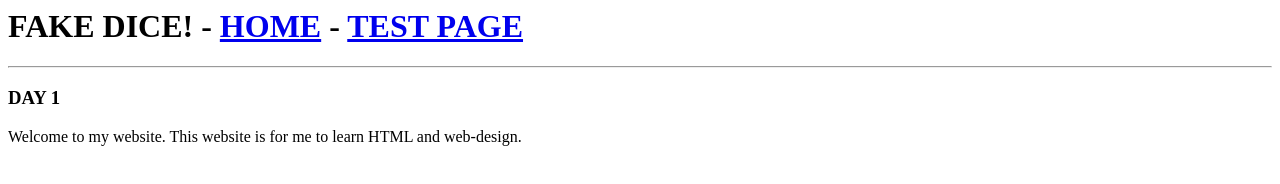
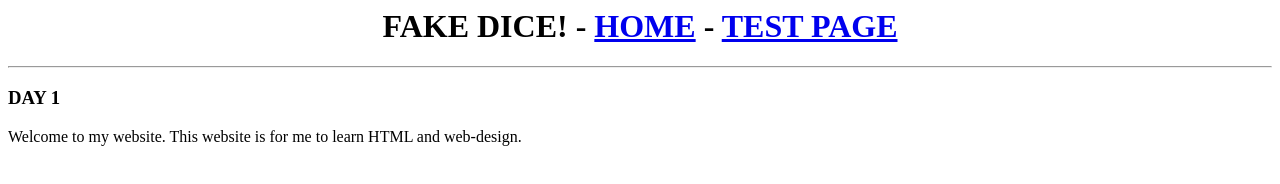
Before and after one commit to fkdce/web, a plain HTML site: page index.html in a window 1280 px wide. Drawn offline with Linux system fonts and the light colour scheme.

Commit message:
Update index.html

```diff
--- a/index.html
+++ b/index.html
@@ -1,7 +1,7 @@
 <html>
   <head>
     <title>FAKE DICE! | Home</title>
-    <h1><center></center>FAKE DICE! - <a href="https://fkdce.github.io/web/">HOME</a> - <a href="https://fkdce.github.io/web/testpage.html">TEST PAGE</a></center></h1>
+    <h1><center>FAKE DICE! - <a href="https://fkdce.github.io/web/">HOME</a> - <a href="https://fkdce.github.io/web/testpage.html">TEST PAGE</a></center></h1>
     <hr>
   </head>
     <body>
```
